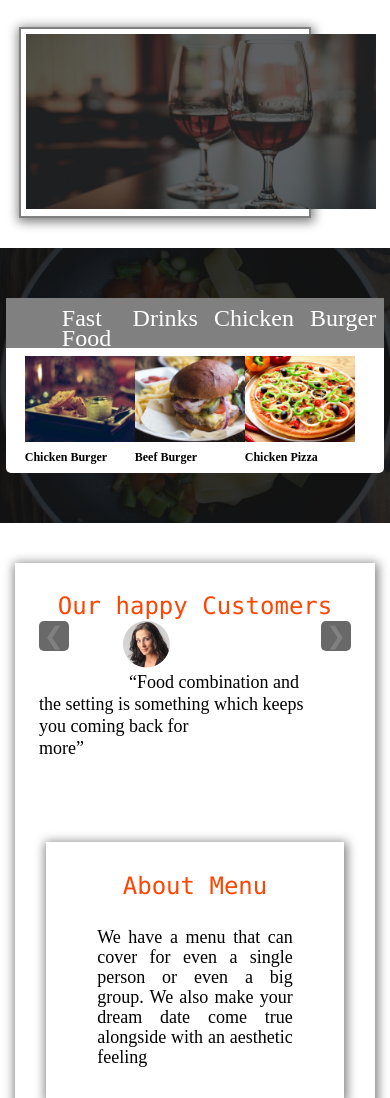
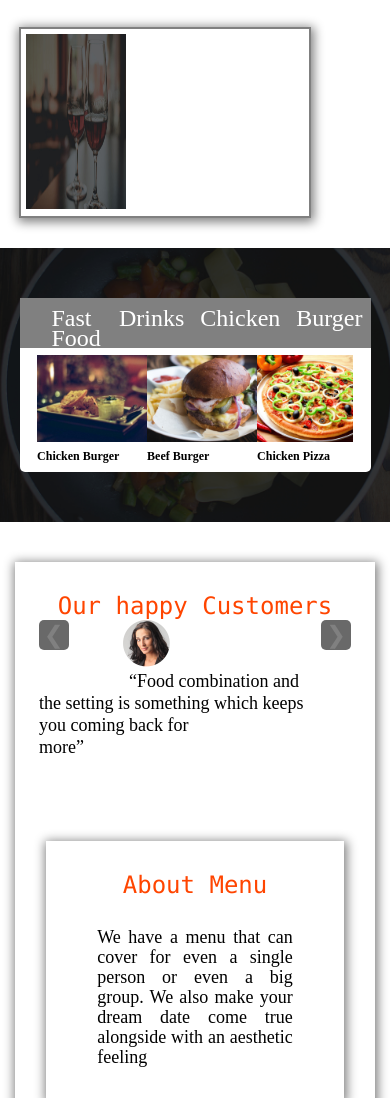
Before and after one commit to oladipupozainab/Yaaw-final-project, a plain HTML site: page index.html in a window 390 px wide. Shown: the part 2255-3353 px from the top of the page. Drawn offline with nearby package versions, Linux system fonts and the light colour scheme; files whose address does not match are found by name.

Commit message:
Update responsive.css

```diff
--- a/responsive.css
+++ b/responsive.css
@@ -106,11 +106,14 @@
     width: 90%;
 
 }
+.drinkA{
+width:100px;
+}
 .gallery-box {
-  width: 97%;
+  width: 90%;
 }
 #gallery-list {
-  padding-left: 2em;
+  padding-left: 1em;
 }
 
 #fig-box {
```
